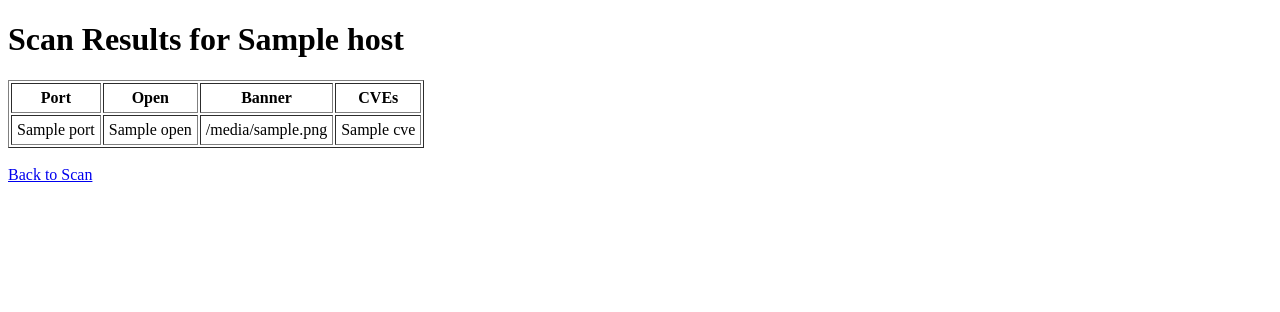
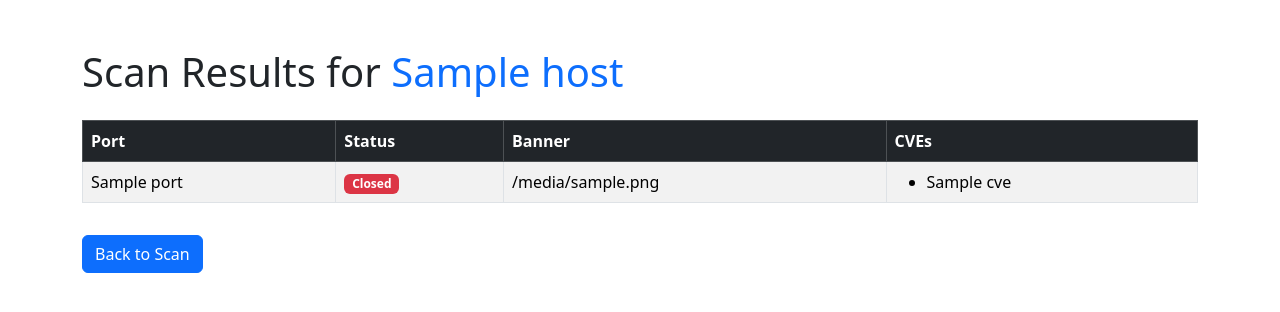
Before and after one commit to marceIhai/iot_scanner, a Flask app: template templates/results.html in a window 1280 px wide. Shown: the top 312 px of the page. Run offline with Flask 3, Linux system fonts and the light colour scheme; the template is opened without the code that fills it: most values are stand-ins (such as "Sample title", 1, 10 or a date in 2020).

Commit message:
Update results page with Bootstrap styling

```diff
--- a/templates/results.html
+++ b/templates/results.html
@@ -1,31 +1,52 @@
 <!DOCTYPE html>
-<html>
+<html lang="en">
 <head>
+    <meta charset="UTF-8">
     <title>Scan Results</title>
+    <link href="https://cdn.jsdelivr.net/npm/bootstrap@5.3.2/dist/css/bootstrap.min.css" rel="stylesheet">
 </head>
 <body>
-    <h1>Scan Results for {{ host }}</h1>
-    <table border="1" cellpadding="5">
+<div class="container mt-5">
+    <h1 class="mb-4">Scan Results for <span class="text-primary">{{ host }}</span></h1>
+
+    <table class="table table-bordered table-striped table-hover">
+        <thead class="table-dark">
             <tr>
                 <th>Port</th>
-            <th>Open</th>
+                <th>Status</th>
                 <th>Banner</th>
                 <th>CVEs</th>
             </tr>
+        </thead>
+        <tbody>
             {% for r in results %}
             <tr>
                 <td>{{ r.port }}</td>
-            <td>{{ r.open }}</td>
-            <td>{{ r.banner }}</td>
                 <td>
+                    {% if r.open %}
+                        <span class="badge bg-success">Open</span>
+                    {% else %}
+                        <span class="badge bg-danger">Closed</span>
+                    {% endif %}
+                </td>
+                <td>{{ r.banner if r.banner else "-" }}</td>
+                <td>
+                    {% if r.cves %}
+                        <ul class="mb-0">
                             {% for cve in r.cves %}
-                    {{ cve.cve }}<br>
+                                <li>{{ cve.cve }}</li>
                             {% endfor %}
+                        </ul>
+                    {% else %}
+                        <span>-</span>
+                    {% endif %}
                 </td>
             </tr>
             {% endfor %}
+        </tbody>
     </table>
-    <br>
-    <a href="/">Back to Scan</a>
+
+    <a href="/" class="btn btn-primary mt-3">Back to Scan</a>
+</div>
 </body>
 </html>
```
Also changed, not shown: 1 other file. Lines whose indentation alone changed are shown as unchanged.
